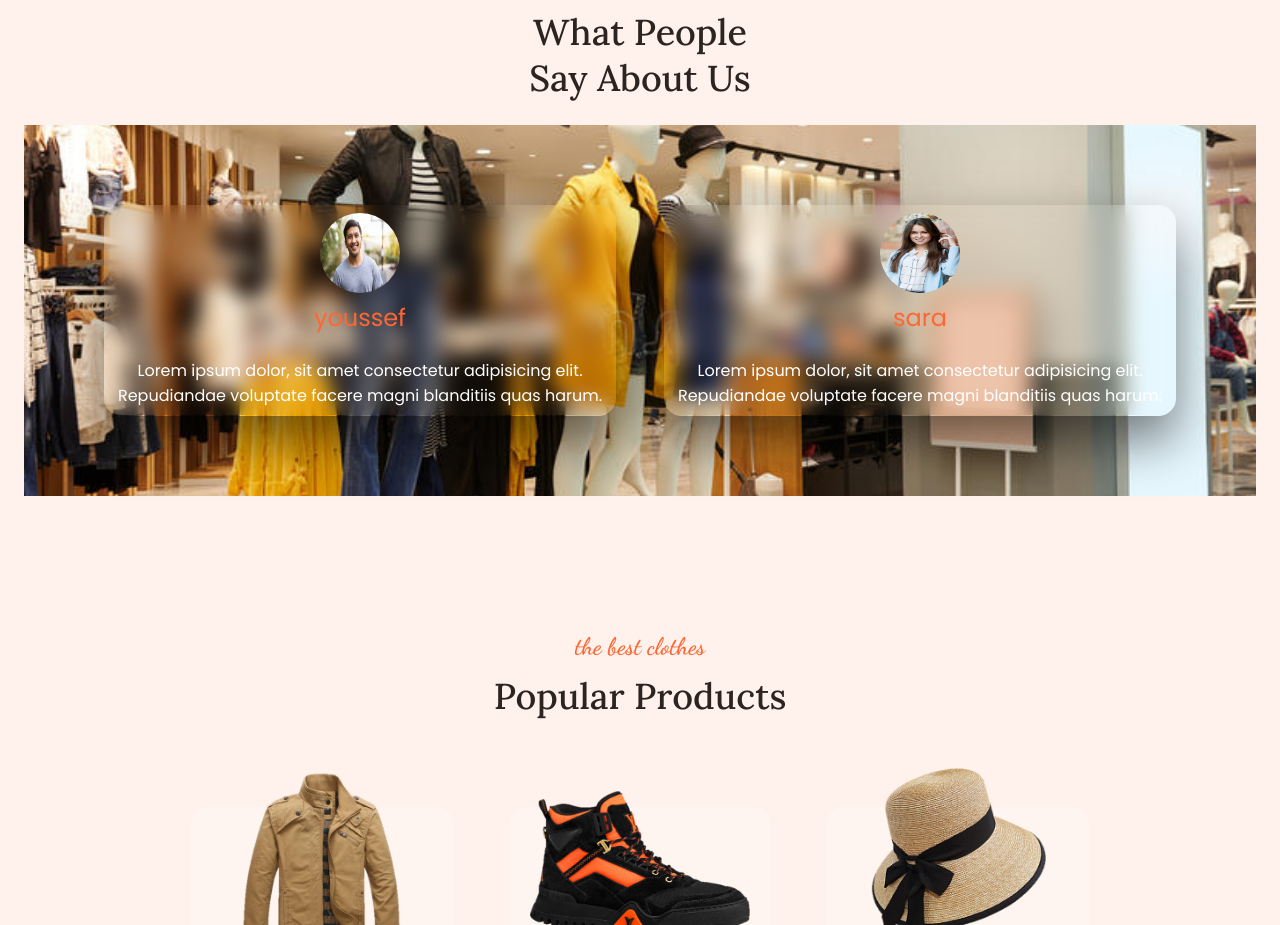
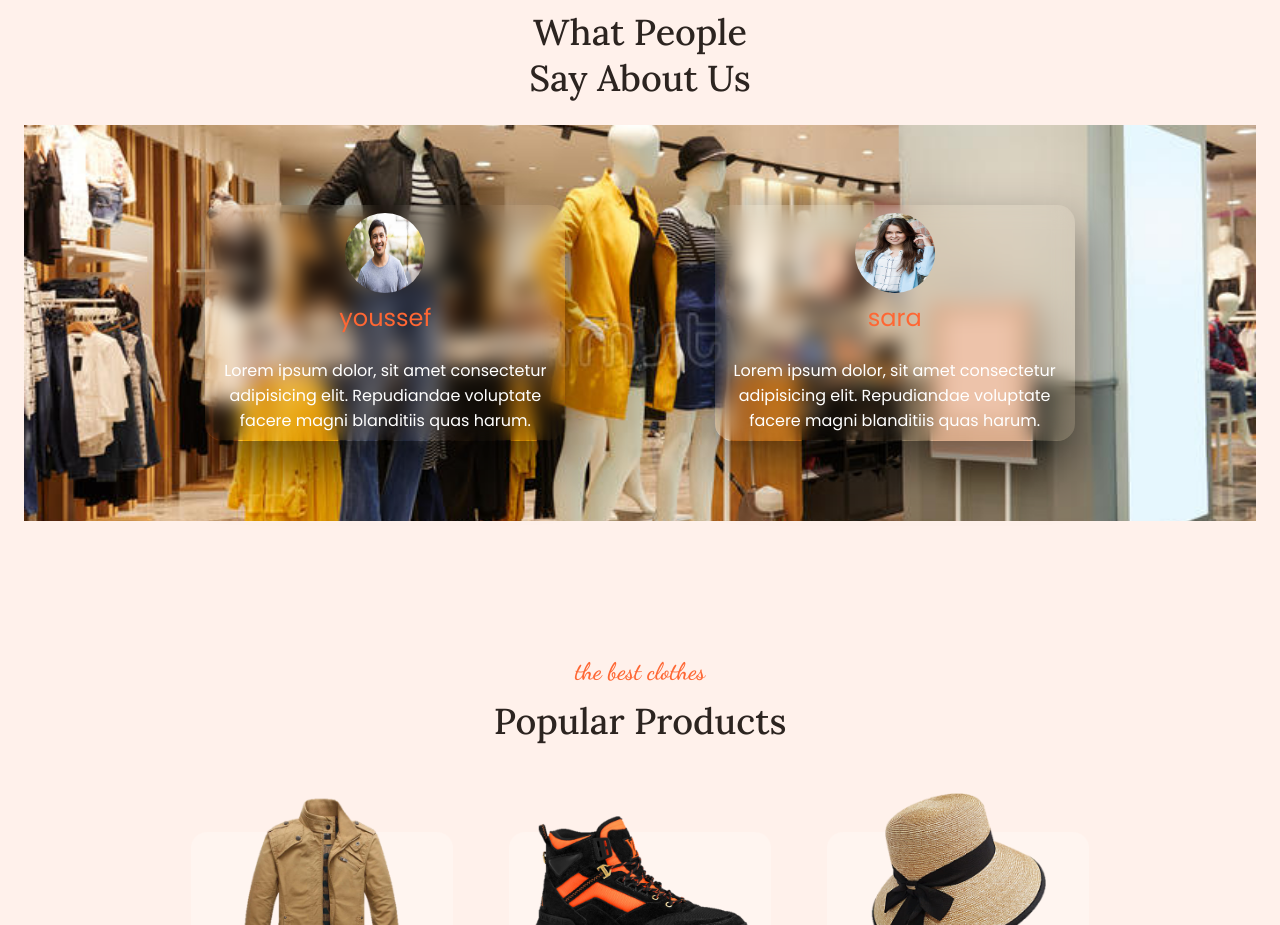
Before and after one commit to Fouad-Nasser/ITI-home-page-project, a plain HTML site: page index.html in a window 1280 px wide. Shown: the part 2650-3575 px from the top of the page. Drawn offline with nearby package versions, Linux system fonts and the light colour scheme.

Commit message:
update clients css

```diff
--- a/assets/css/styles.css
+++ b/assets/css/styles.css
@@ -498,6 +498,7 @@ body.dark__theme{
 }
 
 .client{
+  max-width: 360px;
   padding: .5rem;
   backdrop-filter: blur(10px);
   box-shadow: 0 25px 50px rgba(0, 0, 0, 0.5);
@@ -1023,6 +1024,10 @@ html{
     width: 450px;
   }
 
+  .clients__container{
+    justify-content: space-evenly;
+  }
+
   .products__content {
     grid-template-columns: repeat(3,228px);
   }
```
